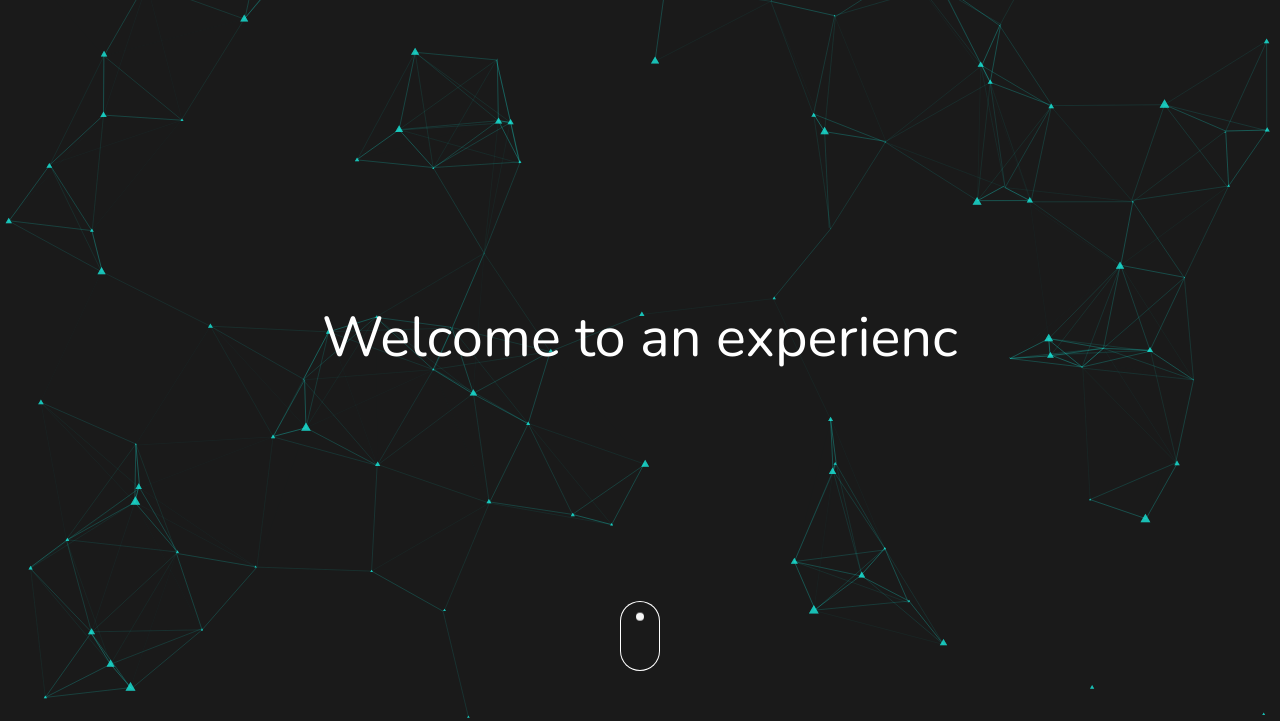
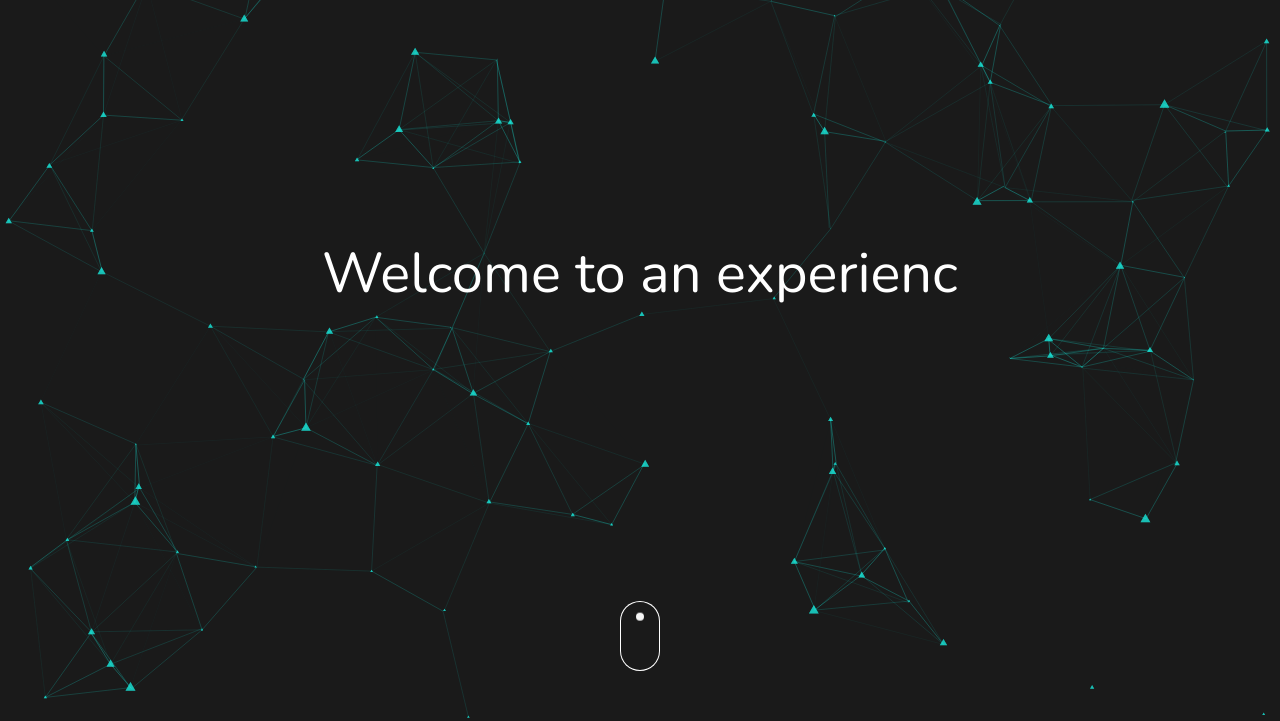
Before and after one commit to nafees-rawji/LiveCompetitionWebsite2017, a website with bundled scripts: page delegate.html in a window 1280 px wide. Shown: the part 79-800 px from the top of the page. Built offline with nearby package versions, Linux system fonts and the light colour scheme; animation ran at ten frames a second; a script that the page names is missing.

Commit message:
Added webkit support

```diff
--- a/css/main.css
+++ b/css/main.css
@@ -479,8 +479,11 @@ DELEGATES & SPONSORS
     height: 100%;
     width: 100%;
     display: flex;
+    display:-webkit-box;
+    display:-webkit-flex;
     background: #1a1a1a;
     justify-content: center;
+    -webkit-align-content: center;
 }
 
 .delegate-jumbotron #welcome-to-live-text {
@@ -489,6 +492,9 @@ DELEGATES & SPONSORS
     color: white;
     position: absolute;
     align-self: center;
+    -webkit-align-self: center; /* add prefixed version */
+    -ms-flex-item-align: center; /* add prefixed version */
+    margin-top: -10%;
 }
 
 .jumbotron-main {
```
